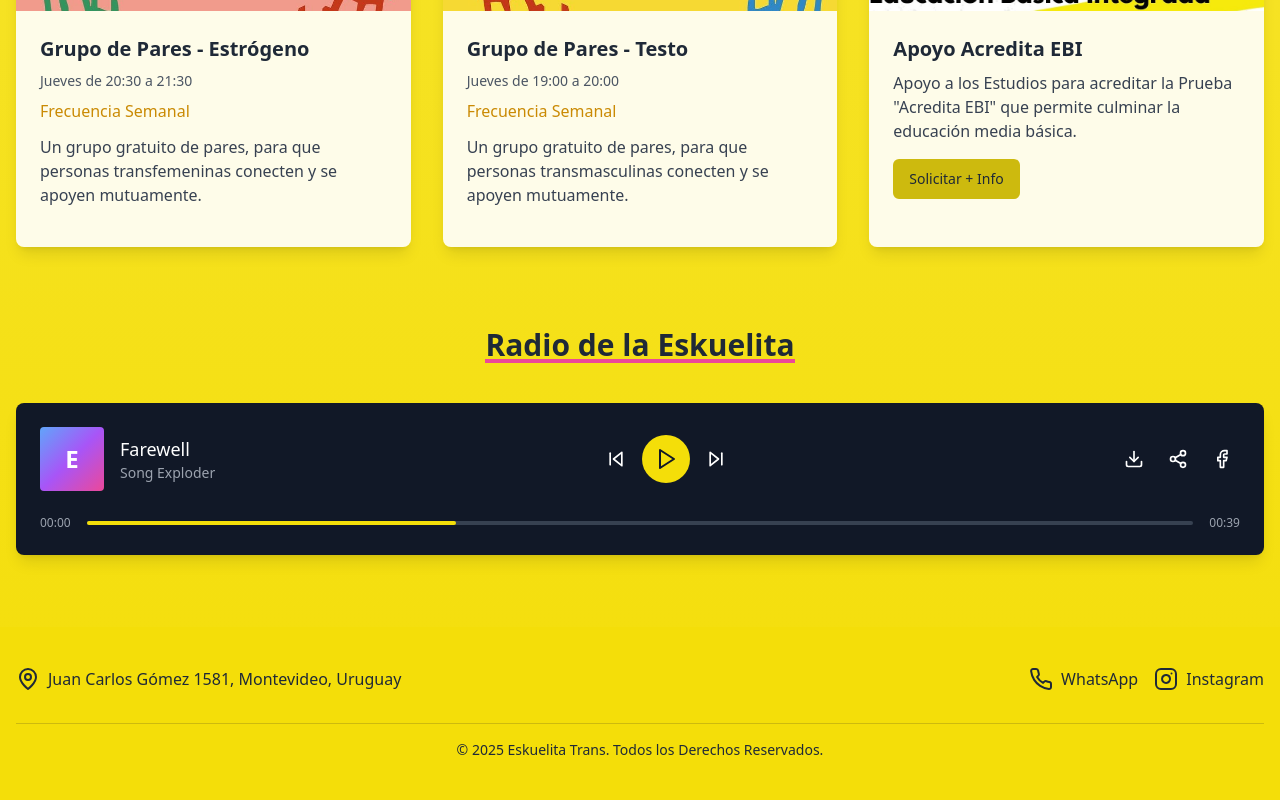
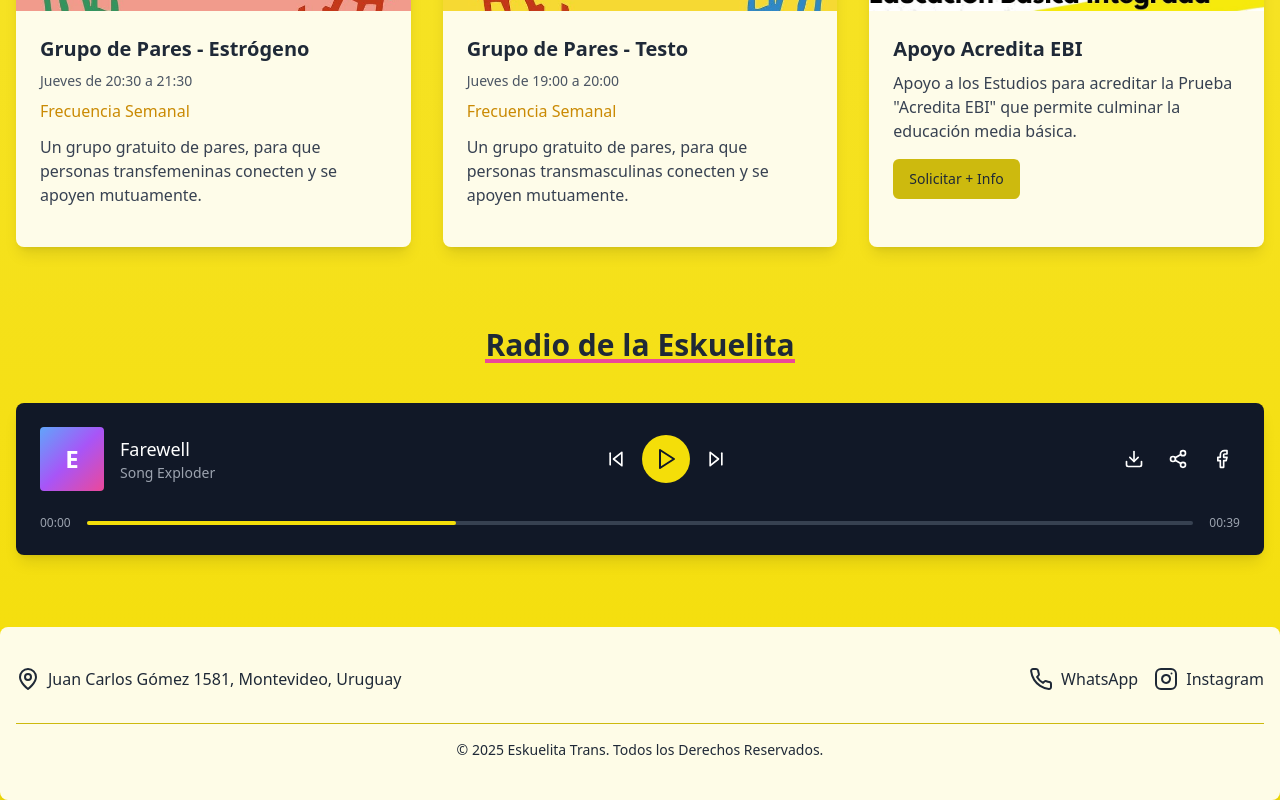
Before and after one commit to MassiottiDev/eskuelita-trans, a React (Vite) app: page / in a window 1280 px wide. Shown: the part 1309-2109 px from the top of the page. Built offline with nearby package versions, Linux system fonts and the light colour scheme.

Commit message:
Fix: Match footer background color
Set the footer's background color to match the text color in the About Us section.

```diff
--- a/src/components/Footer.tsx
+++ b/src/components/Footer.tsx
@@ -4,7 +4,7 @@ import React from 'react';
 const Footer = () => {
   return (
     <footer id="contact" className="bg-yellow-400 text-gray-800">
-      <div className="container mx-auto px-4 py-10">
+      <div className="container mx-auto px-4 py-10 bg-white/90 rounded-lg shadow-lg">
         <div className="flex flex-col md:flex-row justify-between items-start md:items-center space-y-6 md:space-y-0">
           <div className="flex items-center space-x-2">
             <svg xmlns="http://www.w3.org/2000/svg" width="24" height="24" viewBox="0 0 24 24" fill="none" stroke="currentColor" strokeWidth="2" strokeLinecap="round" strokeLinejoin="round"><path d="M20 10c0 6-8 12-8 12s-8-6-8-12a8 8 0 0 1 16 0Z"/><circle cx="12" cy="10" r="3"/></svg>
```
